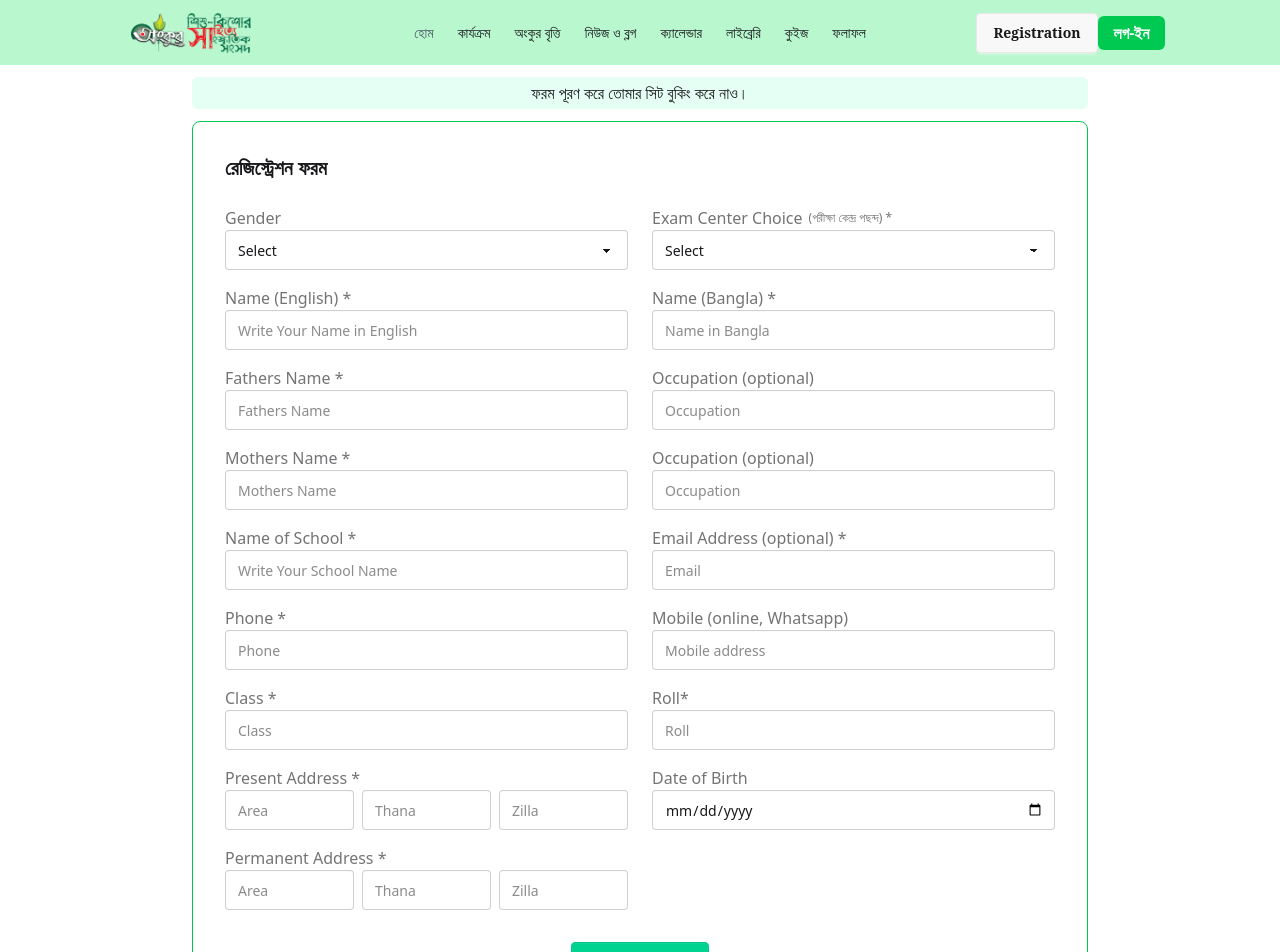
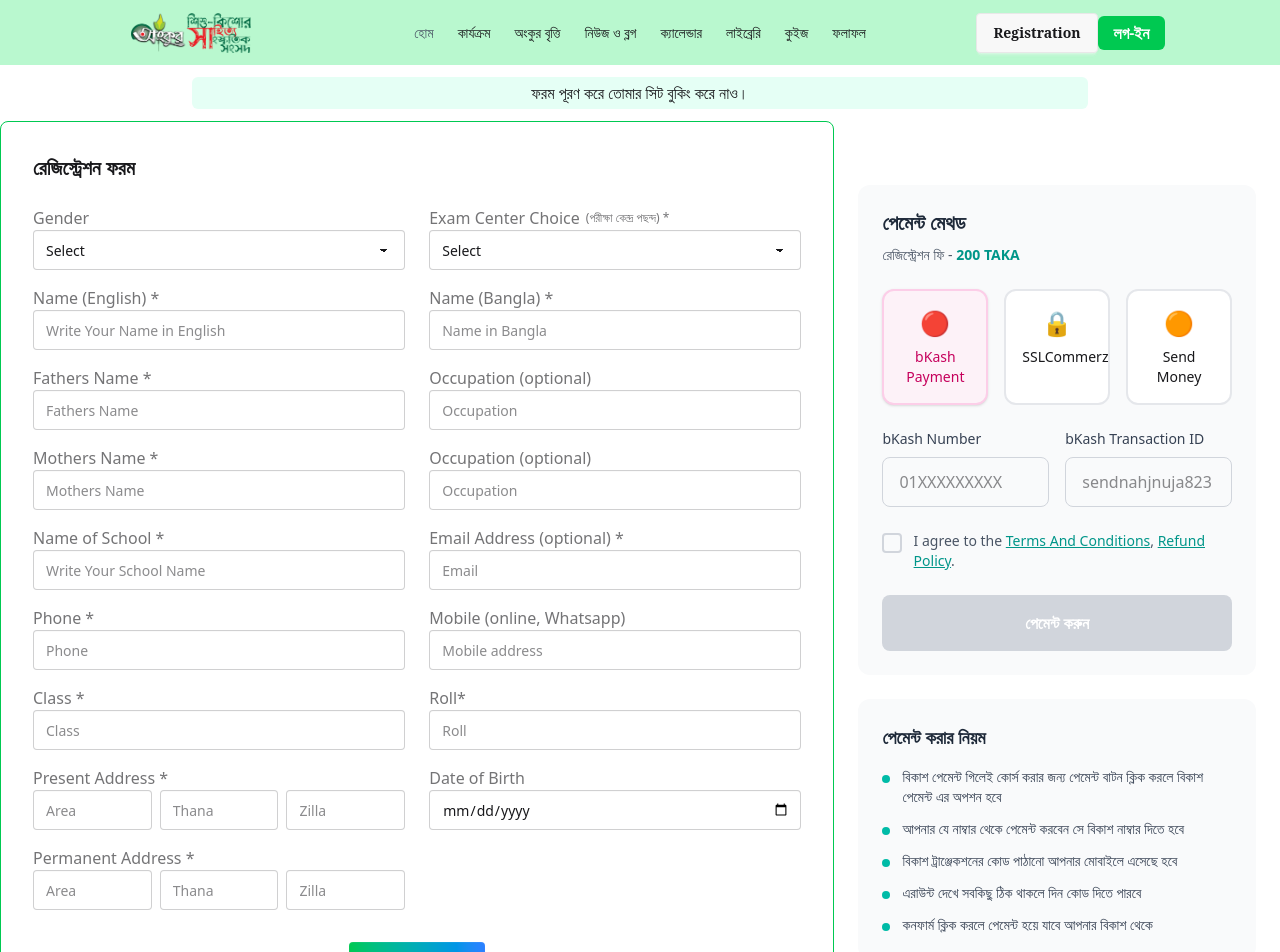
Before and after one commit to atmabdullaham/aunkur-project, a React (Vite) app: page /registration in a window 1280 px wide. Shown: the top 952 px of the page. Built offline with nearby package versions, Linux system fonts and the light colour scheme; no server answers.

Commit message:
added payment component

```diff
--- a/package.json
+++ b/package.json
@@ -14,6 +14,7 @@
     "axios": "^1.10.0",
     "firebase": "^11.9.1",
     "lottie-react": "^2.4.1",
+    "lucide-react": "^0.525.0",
     "motion": "^12.19.1",
     "react": "^19.1.0",
     "react-dom": "^19.1.0",
--- /dev/null
+++ b/src/components/Payment.jsx
@@ -0,0 +1,215 @@
+import React, { useState } from "react";
+
+import { Check, CreditCard } from "lucide-react";
+
+const Payment = () => {
+  const [selectedMethod, setSelectedMethod] = useState("bkash");
+  const [bkashNumber, setBkashNumber] = useState("");
+  const [transactionId, setTransactionId] = useState("");
+  const [agreedToTerms, setAgreedToTerms] = useState(false);
+
+  const paymentMethods = [
+    {
+      id: "bkash",
+      name: "bKash Payment",
+      icon: "🔴",
+      color: "bg-pink-50 border-pink-200 text-pink-700",
+    },
+    {
+      id: "sslcommerz",
+      name: "SSLCommerz",
+      icon: "🔒",
+      color: "bg-blue-50 border-blue-200 text-blue-700",
+    },
+    {
+      id: "nagad",
+      name: "Send Money",
+      icon: "🟠",
+      color: "bg-orange-50 border-orange-200 text-orange-700",
+    },
+  ];
+
+  return (
+    <div className="max-w-2xl mx-auto p-6 bg-white">
+      {/* Payment Method Selection */}
+      <div className="bg-gray-50 rounded-xl p-6 mb-6">
+        <h2 className="text-xl font-semibold text-gray-800 mb-2">
+          পেমেন্ট মেথড
+        </h2>
+        <p className="text-sm text-gray-600 mb-6">
+          রেজিস্ট্রেশন ফি -{" "}
+          <span className="text-teal-600 font-semibold">200 TAKA</span>
+        </p>
+
+        <div className="grid grid-cols-1 md:grid-cols-3 gap-4 mb-6">
+          {paymentMethods.map((method) => (
+            <div
+              key={method.id}
+              onClick={() => setSelectedMethod(method.id)}
+              className={`
+                p-4 rounded-xl border-2 cursor-pointer transition-all duration-200 hover:shadow-md
+                ${
+                  selectedMethod === method.id
+                    ? method.color + " border-opacity-100 shadow-sm"
+                    : "bg-white border-gray-200 hover:border-gray-300"
+                }
+              `}
+            >
+              <div className="text-center">
+                <div className="text-2xl mb-2">{method.icon}</div>
+                <p className="font-medium text-sm">{method.name}</p>
+              </div>
+            </div>
+          ))}
+        </div>
+
+        {/* bKash Payment Form */}
+        {selectedMethod === "bkash" && (
+          <div className="grid grid-cols-1 md:grid-cols-2 gap-4 mb-6">
+            <div>
+              <label className="block text-sm font-medium text-gray-700 mb-2">
+                bKash Number
+              </label>
+              <input
+                type="text"
+                value={bkashNumber}
+                onChange={(e) => setBkashNumber(e.target.value)}
+                placeholder="01XXXXXXXXX"
+                className="w-full px-4 py-3 border border-gray-300 rounded-lg focus:ring-2 focus:ring-teal-500 focus:border-teal-500 outline-none transition-colors"
+              />
+            </div>
+            <div>
+              <label className="block text-sm font-medium text-gray-700 mb-2">
+                bKash Transaction ID
+              </label>
+              <input
+                type="text"
+                value={transactionId}
+                onChange={(e) => setTransactionId(e.target.value)}
+                placeholder="sendnahjnuja823"
+                className="w-full px-4 py-3 border border-gray-300 rounded-lg focus:ring-2 focus:ring-teal-500 focus:border-teal-500 outline-none transition-colors"
+              />
+            </div>
+          </div>
+        )}
+
+        {/* SSLCommerz Payment Info */}
+        {selectedMethod === "sslcommerz" && (
+          <div className="bg-blue-50 rounded-lg p-4 mb-6">
+            <div className="flex items-center gap-3 mb-3">
+              <CreditCard className="w-6 h-6 text-blue-600" />
+              <h3 className="font-semibold text-blue-800">
+                SSLCommerz Payment Gateway
+              </h3>
+            </div>
+            <p className="text-sm text-blue-700 mb-2">
+              You will be redirected to SSLCommerz secure payment gateway where
+              you can pay using:
+            </p>
+            <ul className="text-sm text-blue-600 space-y-1">
+              <li>• Credit/Debit Cards (Visa, MasterCard, American Express)</li>
+              <li>• Mobile Banking (bKash, Rocket, Nagad)</li>
+              <li>• Internet Banking</li>
+              <li>• Other digital wallets</li>
+            </ul>
+          </div>
+        )}
+
+        {/* Nagad Payment Info */}
+        {selectedMethod === "nagad" && (
+          <div className="bg-orange-50 rounded-lg p-4 mb-6">
+            <div className="flex items-center gap-3 mb-3">
+              <div className="text-2xl">🟠</div>
+              <h3 className="font-semibold text-orange-800">
+                Nagad Send Money
+              </h3>
+            </div>
+            <p className="text-sm text-orange-700">
+              Send money to our Nagad number and enter the transaction details
+              below.
+            </p>
+          </div>
+        )}
+
+        {/* Terms and Conditions */}
+        <div className="flex items-start gap-3 mb-6">
+          <button
+            onClick={() => setAgreedToTerms(!agreedToTerms)}
+            className={`
+              w-5 h-5 rounded border-2 flex items-center justify-center mt-0.5 transition-colors
+              ${
+                agreedToTerms
+                  ? "bg-teal-500 border-teal-500 text-white"
+                  : "border-gray-300 hover:border-teal-400"
+              }
+            `}
+          >
+            {agreedToTerms && <Check className="w-3 h-3" />}
+          </button>
+          <div className="text-sm text-gray-600">
+            I agree to the{" "}
+            <a href="#" className="text-teal-600 hover:text-teal-700 underline">
+              Terms And Conditions
+            </a>
+            ,{" "}
+            <a href="#" className="text-teal-600 hover:text-teal-700 underline">
+              Refund Policy
+            </a>
+            .
+          </div>
+        </div>
+
+        {/* Submit Button */}
+        <button
+          disabled={!agreedToTerms}
+          className={`
+            w-full py-4 rounded-lg font-semibold text-white transition-all duration-200
+            ${
+              agreedToTerms
+                ? "bg-teal-500 hover:bg-teal-600 hover:shadow-lg transform hover:-translate-y-0.5"
+                : "bg-gray-300 cursor-not-allowed"
+            }
+          `}
+        >
+          পেমেন্ট করুন
+        </button>
+      </div>
+
+      {/* Payment Rules */}
+      <div className="bg-gray-50 rounded-xl p-6">
+        <h3 className="text-lg font-semibold text-gray-800 mb-4">
+          পেমেন্ট করার নিয়ম
+        </h3>
+        <ul className="space-y-3 text-sm text-gray-700">
+          <li className="flex items-start gap-3">
+            <div className="w-2 h-2 bg-teal-500 rounded-full mt-2 flex-shrink-0"></div>
+            <span>
+              বিকাশ পেমেন্ট গিলেই কোর্স করার জন্য পেমেন্ট বাটন ক্লিক করলে বিকাশ
+              পেমেন্ট এর অপশন হবে
+            </span>
+          </li>
+          <li className="flex items-start gap-3">
+            <div className="w-2 h-2 bg-teal-500 rounded-full mt-2 flex-shrink-0"></div>
+            <span>
+              আপনার যে নাম্বার থেকে পেমেন্ট করবেন সে বিকাশ নাম্বার দিতে হবে
+            </span>
+          </li>
+          <li className="flex items-start gap-3">
+            <div className="w-2 h-2 bg-teal-500 rounded-full mt-2 flex-shrink-0"></div>
+            <span>বিকাশ ট্রাঞ্জেকশনের কোড পাঠানো আপনার মোবাইলে এসেছে হবে</span>
+          </li>
+          <li className="flex items-start gap-3">
+            <div className="w-2 h-2 bg-teal-500 rounded-full mt-2 flex-shrink-0"></div>
+            <span>এরাউন্ট দেখে সবকিছু ঠিক থাকলে দিন কোড দিতে পারবে</span>
+          </li>
+          <li className="flex items-start gap-3">
+            <div className="w-2 h-2 bg-teal-500 rounded-full mt-2 flex-shrink-0"></div>
+            <span>কনফার্ম ক্লিক করলে পেমেন্ট হয়ে যাবে আপনার বিকাশ থেকে</span>
+          </li>
+        </ul>
+      </div>
+    </div>
+  );
+};
+
+export default Payment;
--- a/src/components/RegistrationForm.jsx
+++ b/src/components/RegistrationForm.jsx
@@ -239,9 +239,11 @@ const RegistrationForm = () => {
         </div>
       </div>
       <div className="text-center mt-8">
-        <button type="submit" className="btn btn-success px-10">
-          সাবমিট করুন
-        </button>
+        <input
+          className="btn btn-primary btn-lg px-8 py-3 text-white bg-gradient-to-r from-green-500 to-blue-500 border-none hover:from-green-600 hover:to-blue-600 transition-all duration-300 transform hover:scale-105"
+          type="submit"
+          value="সাবমিট করুন"
+        />
       </div>
     </form>
   );
--- a/src/pages/Registration.jsx
+++ b/src/pages/Registration.jsx
@@ -1,5 +1,6 @@
 import React from "react";
 import RegistrationForm from "../components/RegistrationForm";
+import Payment from "../components/Payment";
 
 const Registration = () => {
   return (
@@ -10,6 +11,7 @@ const Registration = () => {
       <div className="flex items-center justify-center">
         {/* Registration form component can be added here */}
         <RegistrationForm />
+        <Payment></Payment>
       </div>
     </div>
   );
```
Also changed, not shown: 1 other file (tests, documents, lock files or other folders).
